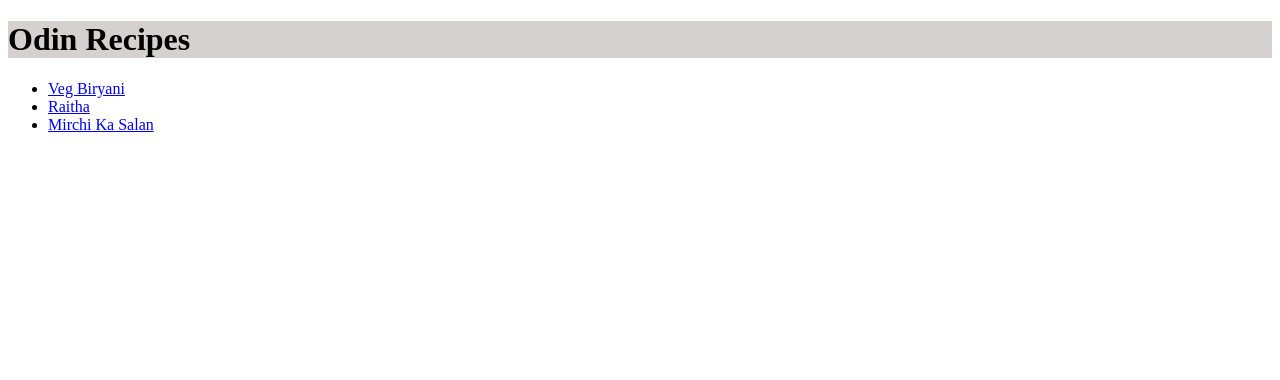
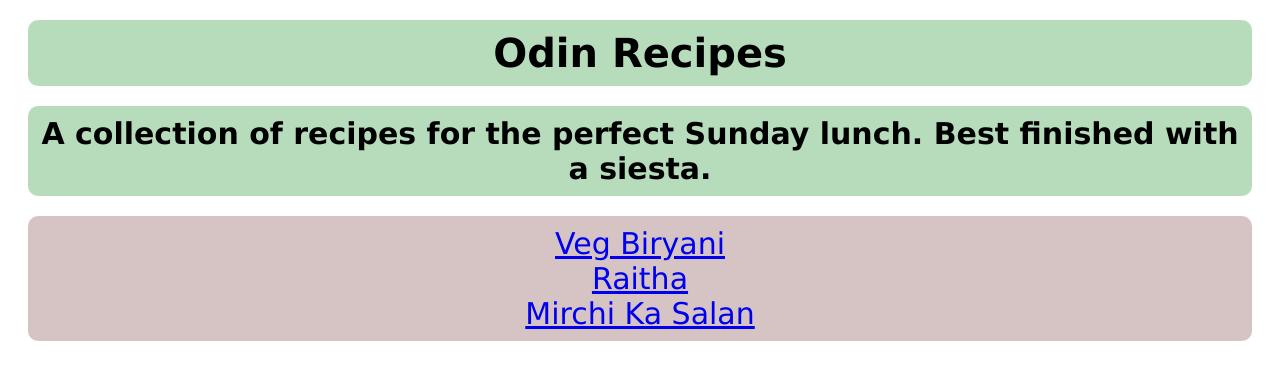
Before and after one commit to nd9097/odin-recipes, a plain HTML site: page index.html in a window 1280 px wide. Drawn offline with Linux system fonts and the light colour scheme.

Commit message:
modify css

```diff
--- a/index.html
+++ b/index.html
@@ -8,7 +8,9 @@
  </head>
 
 <body>
-<h1>Odin Recipes</h1>
+
+<h1 class="h1">Odin Recipes</h1></body>
+<h2 class="h2">A collection of recipes for the perfect Sunday lunch. Best finished with a siesta.</h2></body>
 
 <ul>
   <li><a href="recipes/biryani.html">Veg Biryani</a></li>
--- a/styles.css
+++ b/styles.css
@@ -5,7 +5,34 @@ img {
   width: 500px;
 }
 
-h1 {
+.h1,
+.h2 {
   color: black;
-  background-color:rgba(121, 103, 103, 0.3);
+  display: block;
+  box-sizing: border-box;
+  background-color:rgba(55, 160, 73, 0.363);
+  border-radius: 10px;
+  font-size: 40px;
+  padding: 10px;
+  margin: 20px;
+  font-family: Verdana, Geneva, Tahoma, sans-serif;
+  text-align: center;
+
 }
+
+
+.h2 {
+  font-size: 30px;
+}
+
+ul {
+  color: black;
+  list-style: none;
+  background-color:rgba(121, 62, 62, 0.3);
+  border-radius: 10px;
+  font-size: 30px;
+  padding: 10px;
+  margin: 20px;
+  font-family: Verdana, Geneva, Tahoma, sans-serif;
+  text-align: center;
+}
```
